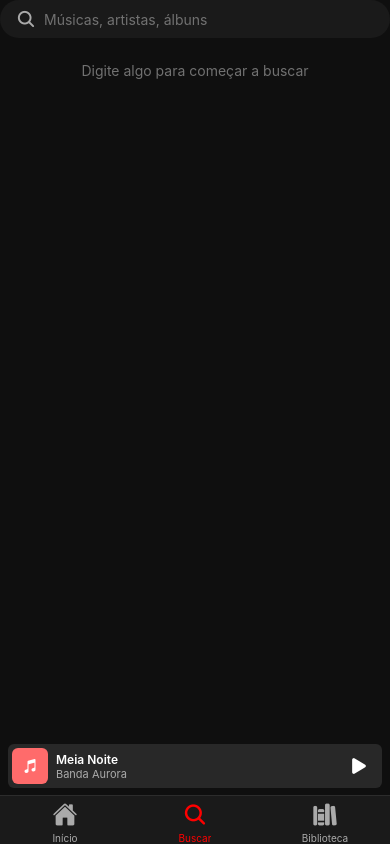
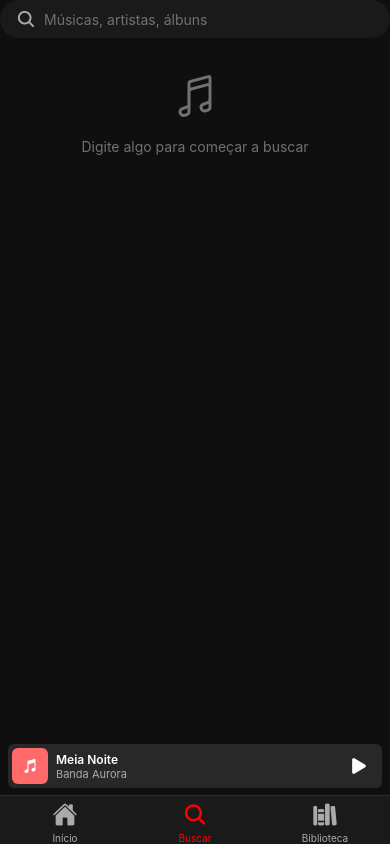
Before and after one commit to Dupla-mobile/telasYTmusic, a React Native app: screen /Buscar in a window 390 px wide. Built offline with nearby package versions, Linux system fonts and the light colour scheme.

Commit message:
Melhora estado vazio da busca com icones

```diff
--- a/src/screens/SearchScreen.js
+++ b/src/screens/SearchScreen.js
@@ -30,9 +30,15 @@ export default function SearchScreen() {
       </View>
 
       {query.trim() === "" ? (
-        <Text style={styles.hint}>Digite algo para começar a buscar</Text>
+        <View style={styles.emptyState}>
+          <Ionicons name="musical-notes-outline" size={48} color={COLORS.textMuted} />
+          <Text style={styles.hint}>Digite algo para começar a buscar</Text>
+        </View>
       ) : results.length === 0 ? (
-        <Text style={styles.hint}>Nenhum resultado para "{query}"</Text>
+        <View style={styles.emptyState}>
+          <Ionicons name="sad-outline" size={48} color={COLORS.textMuted} />
+          <Text style={styles.hint}>Nenhum resultado para "{query}"</Text>
+        </View>
       ) : (
         <FlatList
           data={results}
@@ -65,9 +71,13 @@ const styles = StyleSheet.create({
     marginLeft: SPACING.sm,
     fontSize: FONT_SIZES.md,
   },
+  emptyState: {
+    alignItems: "center",
+    marginTop: SPACING.xl,
+  },
   hint: {
     color: COLORS.textMuted,
-    marginTop: SPACING.lg,
+    marginTop: SPACING.md,
     textAlign: "center",
   },
 });
```
